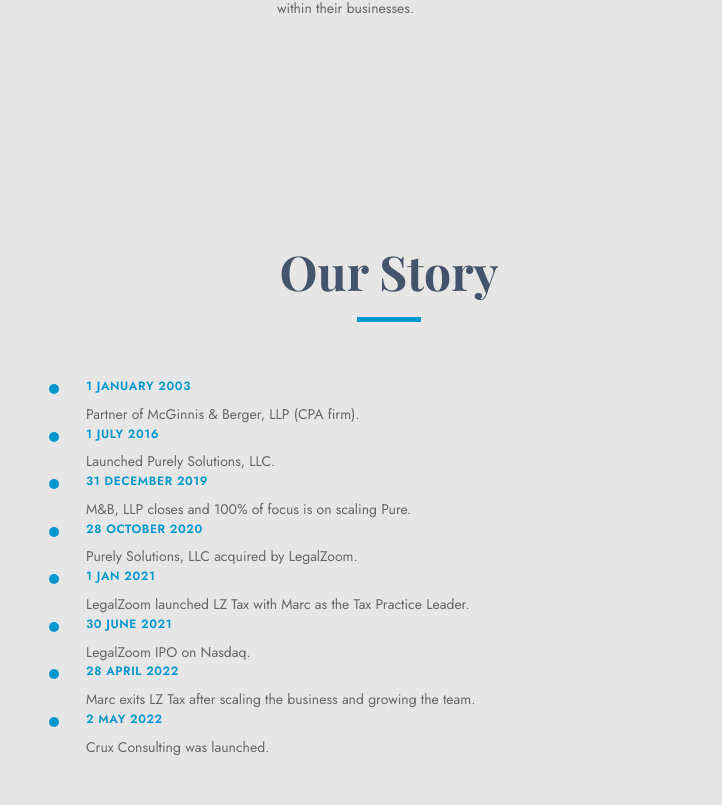
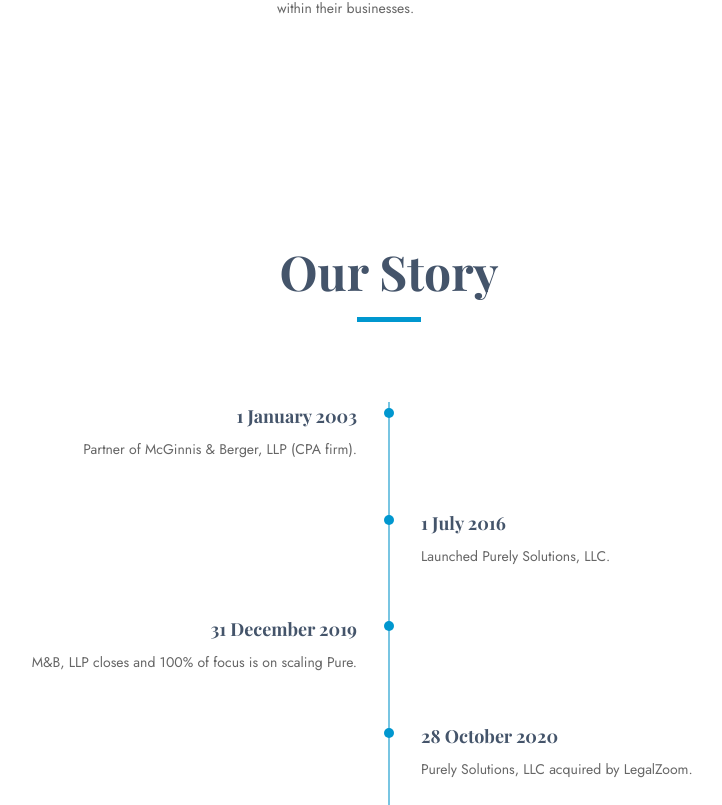
Before and after one commit to ronnie-rios/thecruxtx, a Next.js app: page /about-us in a window 1280 px wide. Shown: the part 1995-2800 px from the top of the page, without its empty margins (251-973 px from the left). Built offline with nearby package versions, Linux system fonts and the light colour scheme; a web font is replaced by a local one.

Commit message:
timeline colors

```diff
--- a/src/app/about-us/page.tsx
+++ b/src/app/about-us/page.tsx
@@ -31,7 +31,11 @@
       <Team heading={advisorSection.heading} person={marc} withBio />
       <Timeline />
       <Testimonials heading={testimonialsSection.heading} items={testimonials} />
-      <ContactCards heading={aboutContact.heading} body={aboutContact.body} />
+      <ContactCards
+        heading={aboutContact.heading}
+        body={aboutContact.body}
+        cta={aboutContact.cta}
+      />
     </>
   );
 }
--- a/src/components/sections/ContactCards.tsx
+++ b/src/components/sections/ContactCards.tsx
@@ -1,7 +1,9 @@
 import Container from "@/components/ui/Container";
 import SectionHeading from "@/components/ui/SectionHeading";
 import Reveal from "@/components/ui/Reveal";
+import { Button } from "@/components/ui/Button";
 import { marc } from "@/content/site";
+import type { Cta } from "@/content/types";
 
 /**
  * One contact card, centered. Marc is the sole point of contact.
@@ -9,9 +11,11 @@
 export default function ContactCards({
   heading,
   body,
+  cta,
 }: {
   heading: string;
   body: string;
+  cta?: Cta;
 }) {
   return (
     <section className="py-20 sm:py-28">
@@ -21,6 +25,13 @@
           <p className="mt-6 max-w-xl text-center text-base leading-relaxed text-crux-gray">
             {body}
           </p>
+          {cta && (
+            <div className="mt-8">
+              <Button href={cta.href} variant={cta.variant}>
+                {cta.label}
+              </Button>
+            </div>
+          )}
         </Reveal>
 
         <Reveal delay={0.1}>
--- a/src/components/sections/Team.tsx
+++ b/src/components/sections/Team.tsx
@@ -18,7 +18,7 @@
   withBio?: boolean;
 }) {
   return (
-    <section className="bg-crux-cloud py-20 sm:py-28">
+    <section className="bg-white py-20 sm:py-28">
       <Container>
         <Reveal className="flex justify-center">
           <SectionHeading align="center">{heading}</SectionHeading>
--- a/src/components/sections/Timeline.tsx
+++ b/src/components/sections/Timeline.tsx
@@ -1,32 +1,106 @@
+"use client";
+
+import { useRef } from "react";
+import { motion, useReducedMotion, useScroll, useSpring } from "framer-motion";
 import Container from "@/components/ui/Container";
 import SectionHeading from "@/components/ui/SectionHeading";
 import Reveal from "@/components/ui/Reveal";
 import { story } from "@/content/about";
 
 export default function Timeline() {
+  const railRef = useRef<HTMLOListElement>(null);
+  const reduceMotion = useReducedMotion();
+
+  // Track the rail from when its top reaches the viewport's lower third until
+  // its bottom clears the middle — the fill then completes as the last entry
+  // lands, rather than only once the section has scrolled fully past.
+  const { scrollYProgress } = useScroll({
+    target: railRef,
+    offset: ["start 85%", "end 55%"],
+  });
+
+  // Spring keeps the fill from twitching with wheel/trackpad jitter.
+  const fillScale = useSpring(scrollYProgress, {
+    stiffness: 120,
+    damping: 28,
+    restDelta: 0.001,
+  });
+
   return (
-    <section className="bg-crux-cloud py-20 sm:py-28">
+    <section className="bg-white py-20 sm:py-28">
       <Container>
         <Reveal className="flex flex-col items-center">
           <SectionHeading align="center">{story.heading}</SectionHeading>
         </Reveal>
 
-        <ol className="mx-auto mt-14 max-w-2xl border-l border-border-subtle">
-          {story.entries.map((entry, i) => (
-            <Reveal key={entry.date} delay={i * 0.05}>
-              <li className="relative pb-10 pl-8 last:pb-0">
-                <span className="absolute -left-[5px] top-1.5 h-2.5 w-2.5 rounded-full bg-crux-blue" />
-                <p className="text-xs font-semibold uppercase tracking-wider text-crux-blue">
-                  {entry.date}
-                </p>
-                <p className="mt-2 text-sm leading-relaxed text-crux-gray">
-                  {entry.label}
-                </p>
+        <ol
+          ref={railRef}
+          className="relative mx-auto mt-14 max-w-3xl sm:mt-20"
+        >
+          {/* The rail: a static track with a blue fill scaled by scroll. On
+              mobile it sits at the far left; on sm+ it runs down the centre. */}
+          <div
+            aria-hidden
+            className="absolute inset-y-0 left-1.25 w-px bg-border-subtle sm:left-1/2 sm:-translate-x-1/2"
+          >
+            <motion.div
+              className="h-full w-full origin-top bg-crux-blue"
+              style={{ scaleY: reduceMotion ? 1 : fillScale }}
+            />
+          </div>
+
+          {story.entries.map((entry, i) => {
+            // Alternate sides on sm+; every entry sits right of the rail on mobile.
+            const onLeft = i % 2 === 0;
+
+            return (
+              <li
+                key={entry.date}
+                className="relative pb-12 pl-8 last:pb-0 sm:grid sm:grid-cols-2 sm:gap-x-16 sm:pl-0"
+              >
+                <Dot reduceMotion={reduceMotion} />
+
+                <Reveal
+                  delay={0.05}
+                  className={
+                    onLeft
+                      ? "sm:col-start-1 sm:text-right"
+                      : "sm:col-start-2 sm:text-left"
+                  }
+                >
+                  <p className="font-display text-base font-bold text-crux-slate sm:text-lg">
+                    {entry.date}
+                  </p>
+                  <p className="mt-2 text-sm leading-relaxed text-crux-gray">
+                    {entry.label}
+                  </p>
+                </Reveal>
               </li>
-            </Reveal>
-          ))}
+            );
+          })}
         </ol>
       </Container>
     </section>
   );
 }
+
+/**
+ * The node on the rail. Sits at the far left on mobile and on the centre line
+ * from sm up, matching the rail's own position.
+ */
+function Dot({ reduceMotion }: { reduceMotion: boolean | null }) {
+  return (
+    <span
+      aria-hidden
+      className="absolute left-0 top-1.5 z-10 h-2.5 w-2.5 sm:left-1/2 sm:-translate-x-1/2"
+    >
+      <motion.span
+        className="block h-full w-full rounded-full bg-crux-blue"
+        initial={reduceMotion ? false : { scale: 0.4, opacity: 0.35 }}
+        whileInView={{ scale: 1, opacity: 1 }}
+        viewport={{ once: true, amount: 1 }}
+        transition={{ duration: 0.28, ease: [0.2, 0, 0, 1] }}
+      />
+    </span>
+  );
+}
--- a/src/content/about.ts
+++ b/src/content/about.ts
@@ -1,4 +1,4 @@
-import type { Stat, TimelineEntry } from "./types";
+import type { Cta, Stat, TimelineEntry } from "./types";
 
 export const aboutMeta = {
   title: "About Us | Crux Consulting",
@@ -63,4 +63,5 @@
 export const aboutContact = {
   heading: "Contact Us Today!",
   body: "Get in touch with us today and let us help!",
+  cta: { label: "Book Now", href: "/contact", variant: "solid" } satisfies Cta,
 } as const;
```
